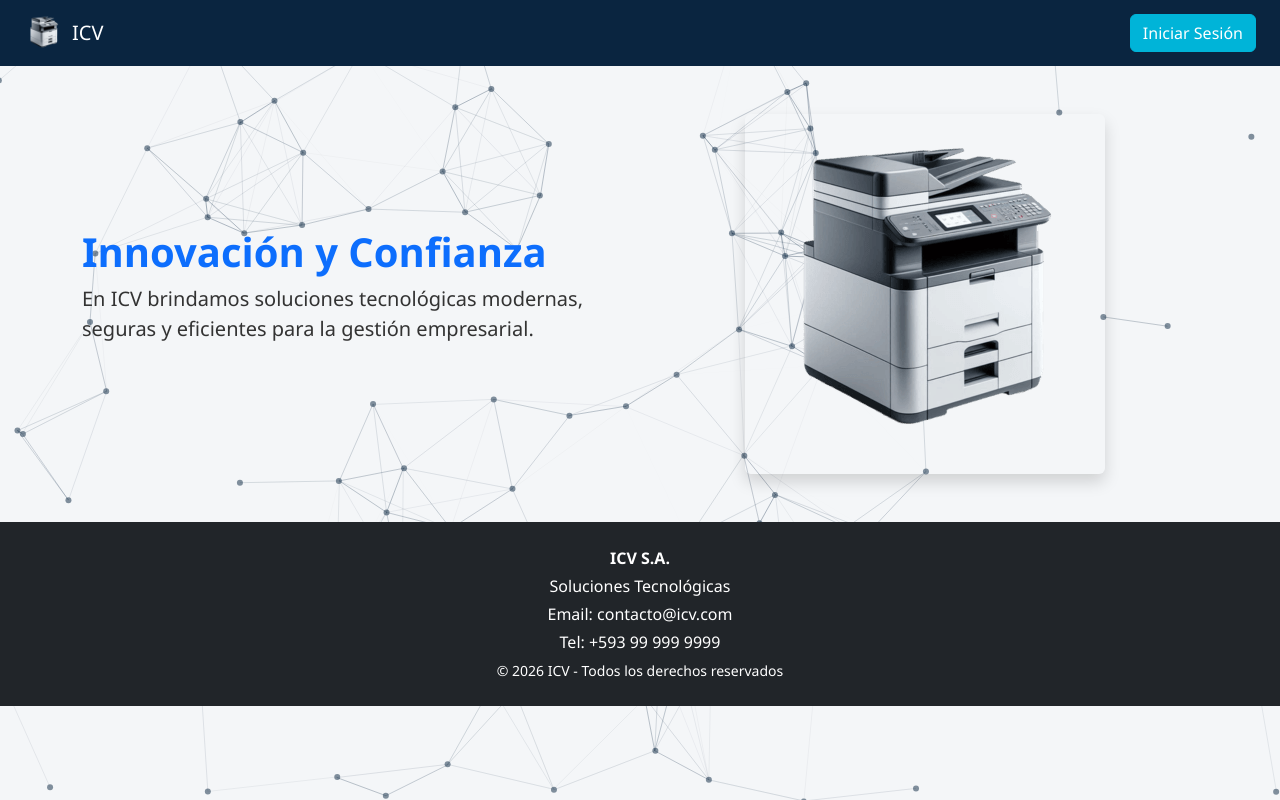
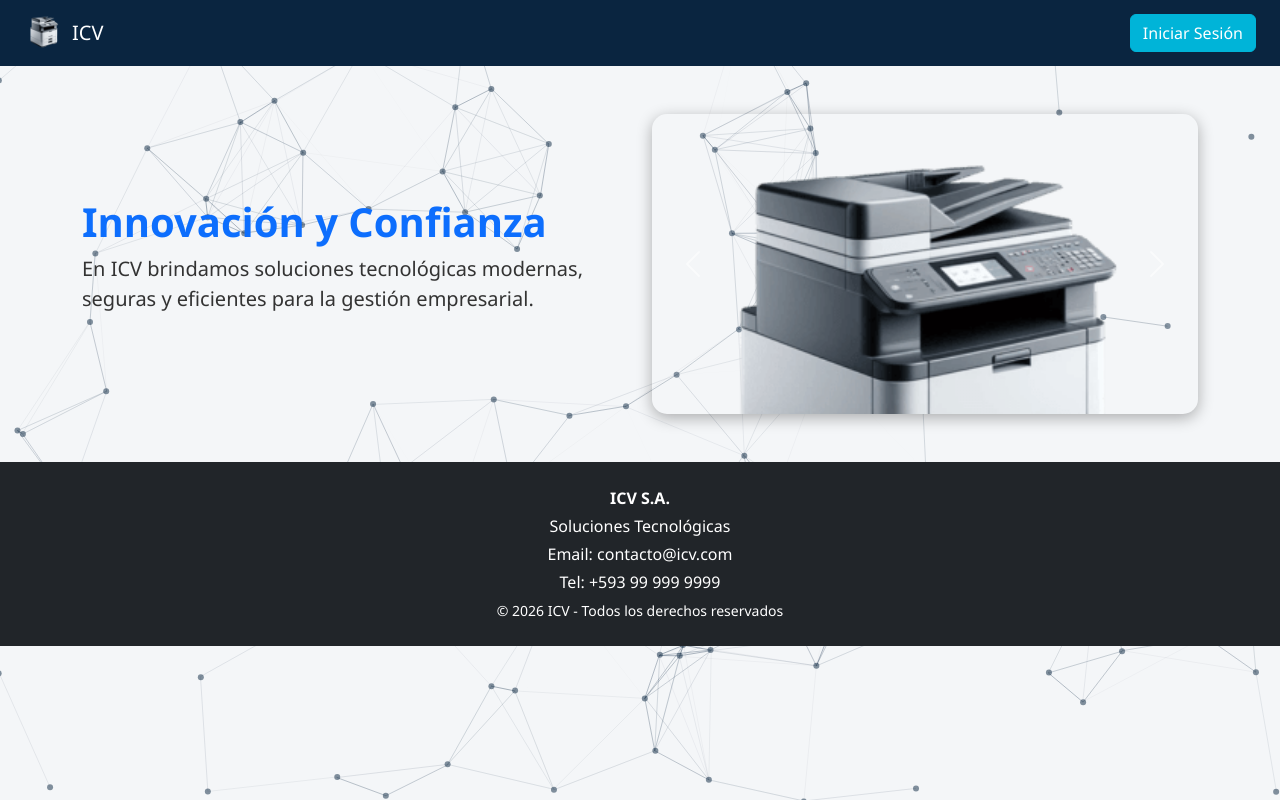
Before and after one commit to Axelzu/EMP_ICV, a PHP site: page / in a window 1280 px wide. Run offline with PHP 8.4, Linux system fonts and the light colour scheme.

Commit message:
arreglos frontend  v 0.2

```diff
--- a/index.php
+++ b/index.php
@@ -9,6 +9,22 @@
 
     <!-- CSS propio -->
     <link rel="stylesheet" href="frontend/assets/css/custom.css">
+
+    <style>
+        /* Contenedor fijo para el carrusel con sombra y fondo transparente */
+        .hero-carousel {
+            height: 300px; /* Altura fija para que el footer no se mueva */
+            background: rgba(255, 255, 255, 0.05); /* Fondo semitransparente */
+            border-radius: 15px;
+            box-shadow: 0 4px 15px rgba(0,0,0,0.3);
+            overflow: hidden;
+        }
+        .hero-carousel img {
+            width: 100%;
+            height: 100%;
+            object-fit: cover; /* Ajusta la imagen al contenedor */
+        }
+    </style>
 </head>
 <body>
 
@@ -40,9 +56,29 @@
             </p>
         </div>
         <div class="col-md-6 text-center">
-            <img src="frontend/assets/images/foto.png"
-                 class="img-fluid rounded shadow"
-                 alt="Empresa ICV">
+            <!-- CARRUSEL CON ESTILO -->
+            <div id="heroCarousel" class="carousel slide carousel-fade hero-carousel" data-bs-ride="carousel" data-bs-interval="5000">
+                <div class="carousel-inner">
+                    <div class="carousel-item active">
+                        <img src="frontend/assets/images/foto.png" alt="Imagen 1">
+                    </div>
+                    <div class="carousel-item">
+                        <img src="frontend/assets/images/foto2.png" alt="Imagen 2">
+                    </div>
+                    <div class="carousel-item">
+                        <img src="frontend/assets/images/foto3.png" alt="Imagen 3">
+                    </div>
+                </div>
+                <!-- Controles opcionales -->
+                <button class="carousel-control-prev" type="button" data-bs-target="#heroCarousel" data-bs-slide="prev">
+                    <span class="carousel-control-prev-icon" aria-hidden="true"></span>
+                    <span class="visually-hidden">Anterior</span>
+                </button>
+                <button class="carousel-control-next" type="button" data-bs-target="#heroCarousel" data-bs-slide="next">
+                    <span class="carousel-control-next-icon" aria-hidden="true"></span>
+                    <span class="visually-hidden">Siguiente</span>
+                </button>
+            </div>
         </div>
     </div>
 </section>
```
